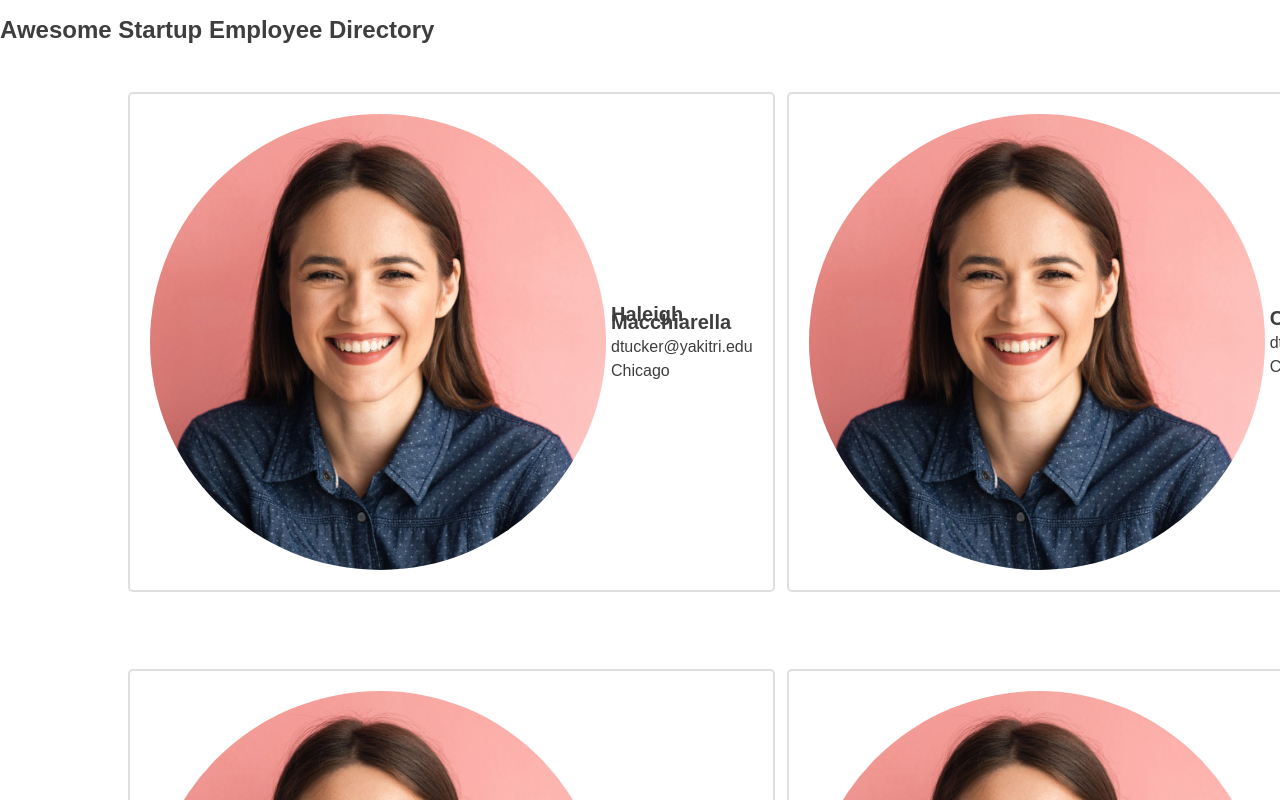
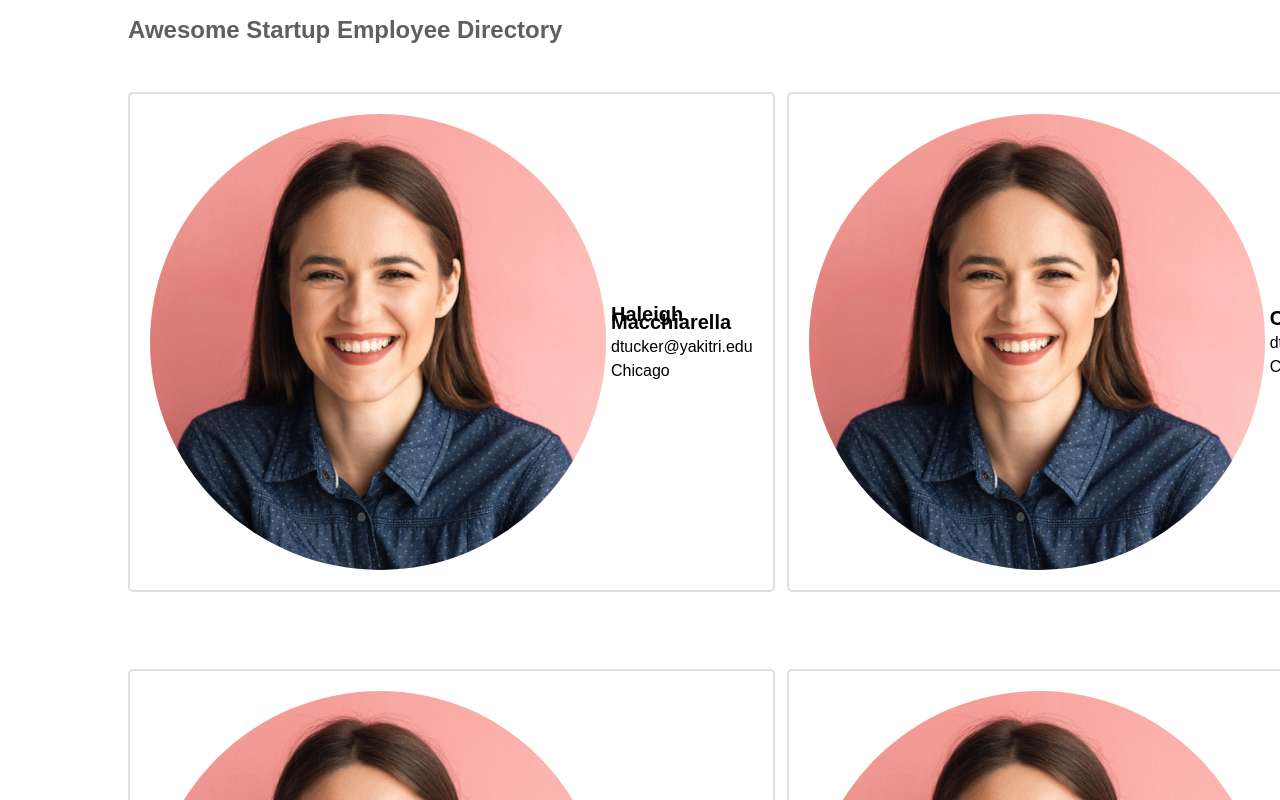
Before and after one commit to dlisab/TH--Project-8-Employee-Directory, a plain HTML site: page index.html in a window 1280 px wide. Shown: the top 800 px of the page. Drawn offline with nearby package versions, Linux system fonts and the light colour scheme; no server answers; files whose address does not match are found by name.

Commit message:
adjusting font styles

```diff
--- a/css/styles.css
+++ b/css/styles.css
@@ -76,16 +76,17 @@ body {
 
 h1{
 font-size: 1.5em;
-color:	#3e3e3e;
+margin-left: 10%;
+color:	#5f5f5f;
 }
 
 h2{
     font-size: 1.25em;
-    color:	#3e3e3e;
+    color:	#5f5f5;
 }
 
 
 p {
-	color:#3e3e3e;
+	color:#5f5f5;
     font-size: 1em;
 }
```
